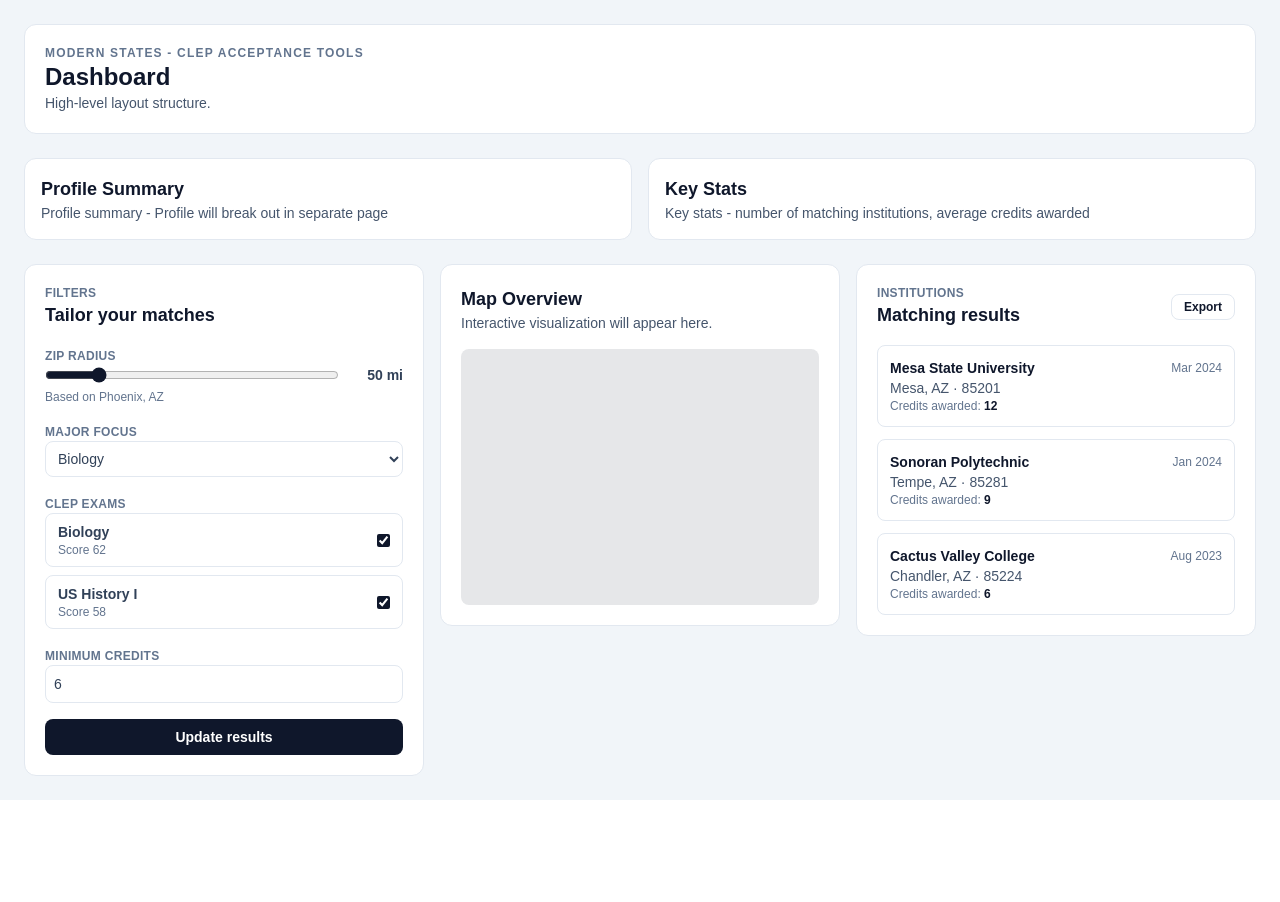
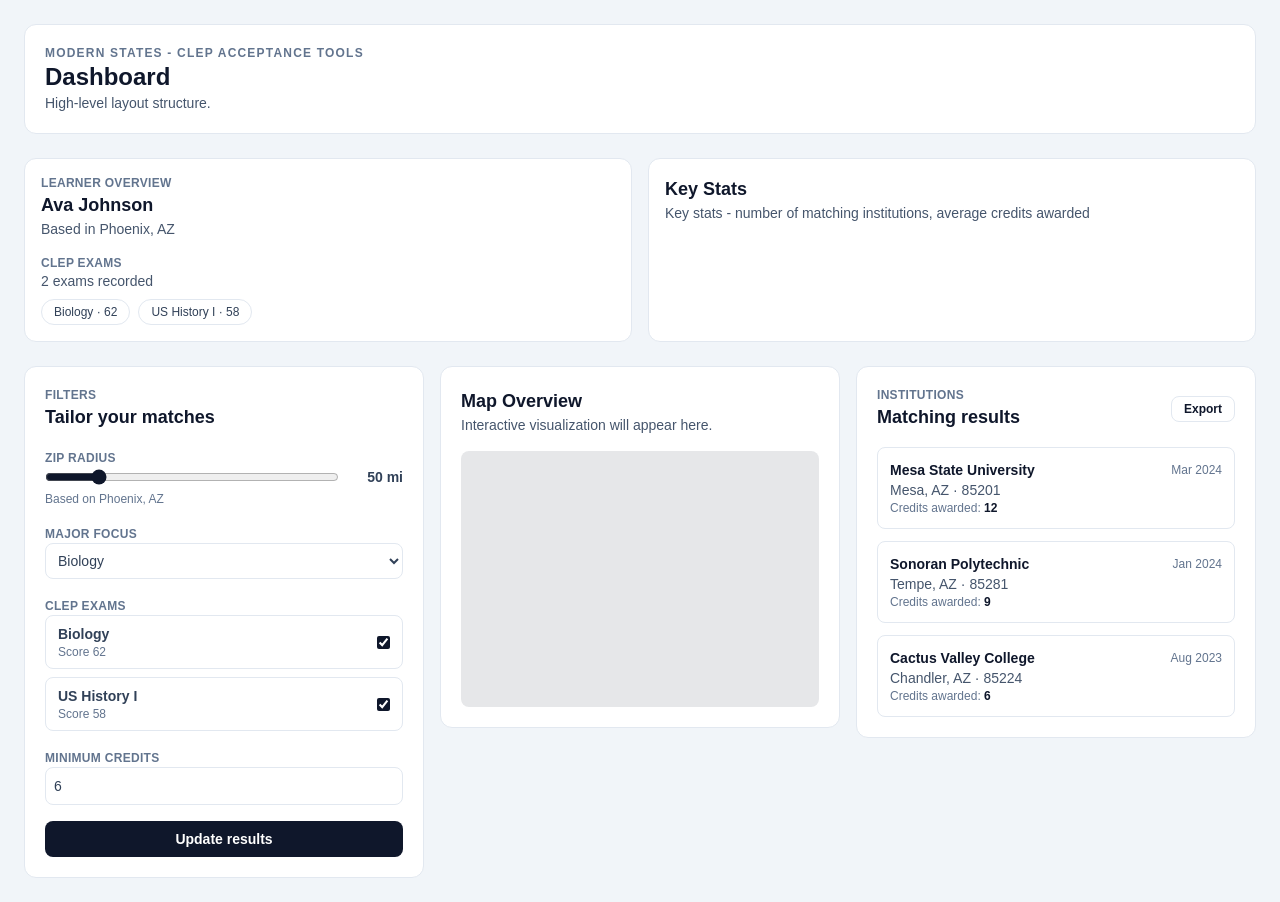
Before and after one commit to cfgcolumbus25/Team-23, a Next.js app in the folder web/: page /dashboard in a window 1280 px wide. Before the commit the page ends 800 px from the top, so only its background shows below. Built offline with nearby package versions, Linux system fonts and the light colour scheme.

Commit message:
Learner Overview

```diff
--- a/web/app/dashboard/page.tsx
+++ b/web/app/dashboard/page.tsx
@@ -6,6 +6,7 @@ import { MapPlaceholder } from "@/components/dashboard/map-placeholder";
 import { ProfileSummaryCard } from "@/components/dashboard/profile-summary-card";
 
 const mockLearner = {
+  name: "Ava Johnson",
   location: "Phoenix, AZ",
   exams: [
     { code: "BIO-101", label: "Biology", score: 62 },
@@ -49,7 +50,7 @@ export default function DashboardPage() {
         />
 
         <section className="grid gap-4 md:grid-cols-2">
-          <ProfileSummaryCard description="Profile summary - Profile will break out in separate page" />
+          <ProfileSummaryCard learner={mockLearner} />
           <KeyStatsCard description="Key stats - number of matching institutions, average credits awarded" />
         </section>
 
--- a/web/components/dashboard/profile-summary-card.tsx
+++ b/web/components/dashboard/profile-summary-card.tsx
@@ -1,12 +1,46 @@
-type ProfileSummaryCardProps = {
-  description: string;
+type Exam = {
+  code: string;
+  label: string;
+  score: number;
 };
 
-export function ProfileSummaryCard({ description }: ProfileSummaryCardProps) {
+type ProfileSummaryCardProps = {
+  learner: {
+    name?: string;
+    location: string;
+    exams: Exam[];
+  };
+};
+
+export function ProfileSummaryCard({ learner }: ProfileSummaryCardProps) {
   return (
     <section className="rounded-xl border border-slate-200 bg-white p-4">
-      <h2 className="text-lg font-semibold text-slate-900">Profile Summary</h2>
-      <p className="text-sm text-slate-600">{description}</p>
+      <p className="text-xs font-semibold uppercase tracking-wide text-slate-500">
+        Learner Overview
+      </p>
+      <h2 className="text-lg font-semibold text-slate-900">
+        {learner.name ?? "Learner"}
+      </h2>
+      <p className="text-sm text-slate-600">Based in {learner.location}</p>
+
+      <div className="mt-4">
+        <p className="text-xs font-semibold uppercase tracking-wide text-slate-500">
+          CLEP Exams
+        </p>
+        <p className="text-sm text-slate-600">
+          {learner.exams.length} exams recorded
+        </p>
+        <div className="mt-2 flex flex-wrap gap-2">
+          {learner.exams.map((exam) => (
+            <span
+              key={exam.code}
+              className="rounded-full border border-slate-200 px-3 py-1 text-xs font-medium text-slate-700"
+            >
+              {exam.label} · {exam.score}
+            </span>
+          ))}
+        </div>
+      </div>
     </section>
   );
 }
```
